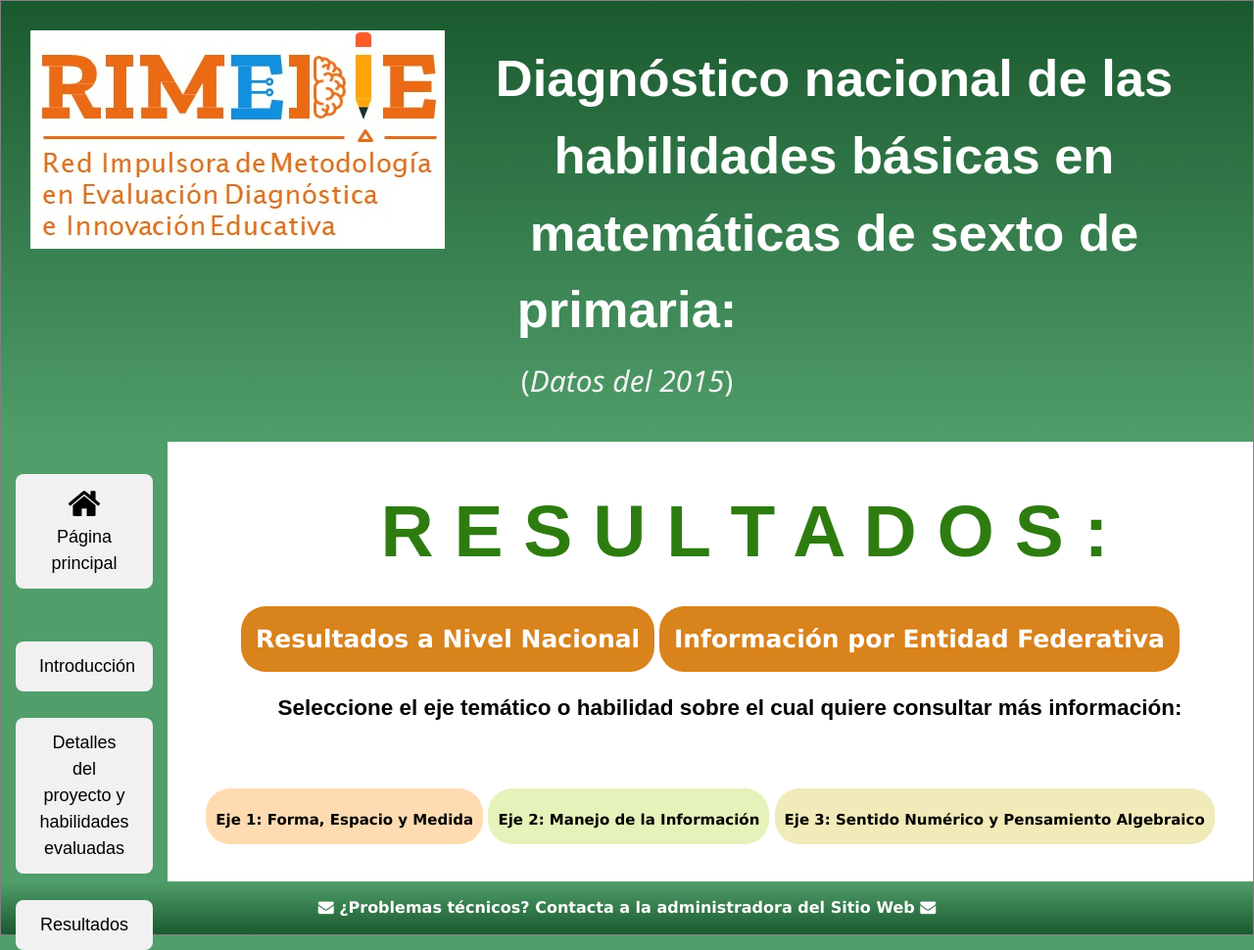
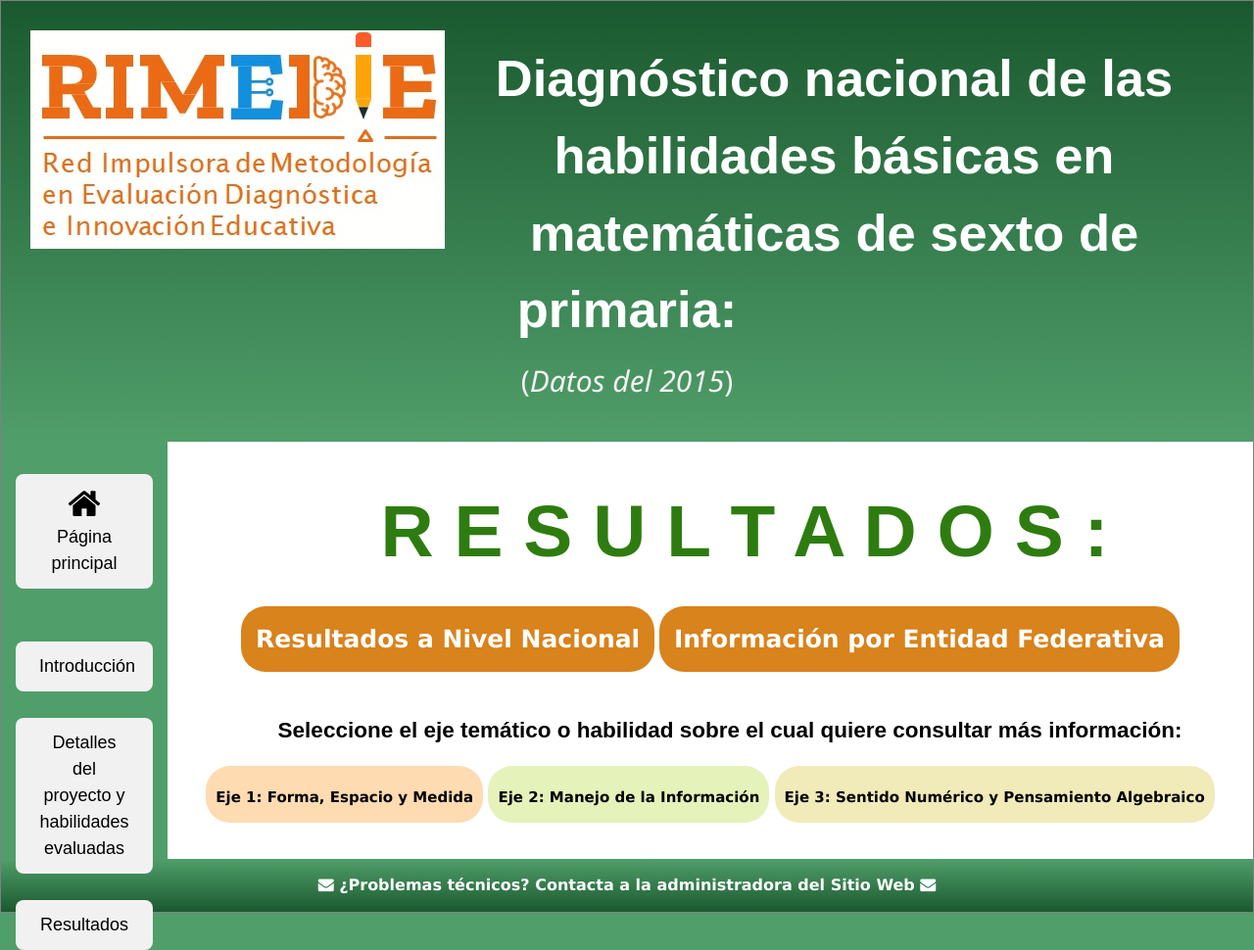
Before and after one commit to rimedie/rimedie.github.io, a Jekyll site: the page built from PLANEA-ELSEN_2015/Heatmaps.html, in a window 1280 px wide. Shown: the whole page at 98% size. Built offline with Jekyll 4.4.1, drawn with Linux system fonts in a browser that asks for light colours.

Commit message:
Update 1_MapasCalor.html

```diff
--- a/_layouts/1_MapasCalor.html
+++ b/_layouts/1_MapasCalor.html
@@ -246,9 +246,9 @@ p {
     <a href="/PLANEA-ELSEN_2015/Heatmaps.html">Resultados del diagnóstico segregados por Estado</a>
    </div>
 </div>
-<h2 class="interact" style="font-size: 1.5em; text-align:center; font-family: sans-serif; color: black;">Seleccione el eje temático o habilidad sobre el cual quiere consultar más información:</h1>
 <br>
 <br>
+<h2 class="interact" style="font-size: 1.5em; text-align:center; font-family: sans-serif; color: black;">Seleccione el eje temático o habilidad sobre el cual quiere consultar más información:</h1>
 <div class="dropdown">
   <button class="dropbtn" style="padding:10px; background-color: #ffdbb2;"><a href="" style="color:black; font-size:15px;text-decoration: none;">Eje 1: Forma, Espacio y Medida</a></button>
   <div class="dropdown-content">
```
